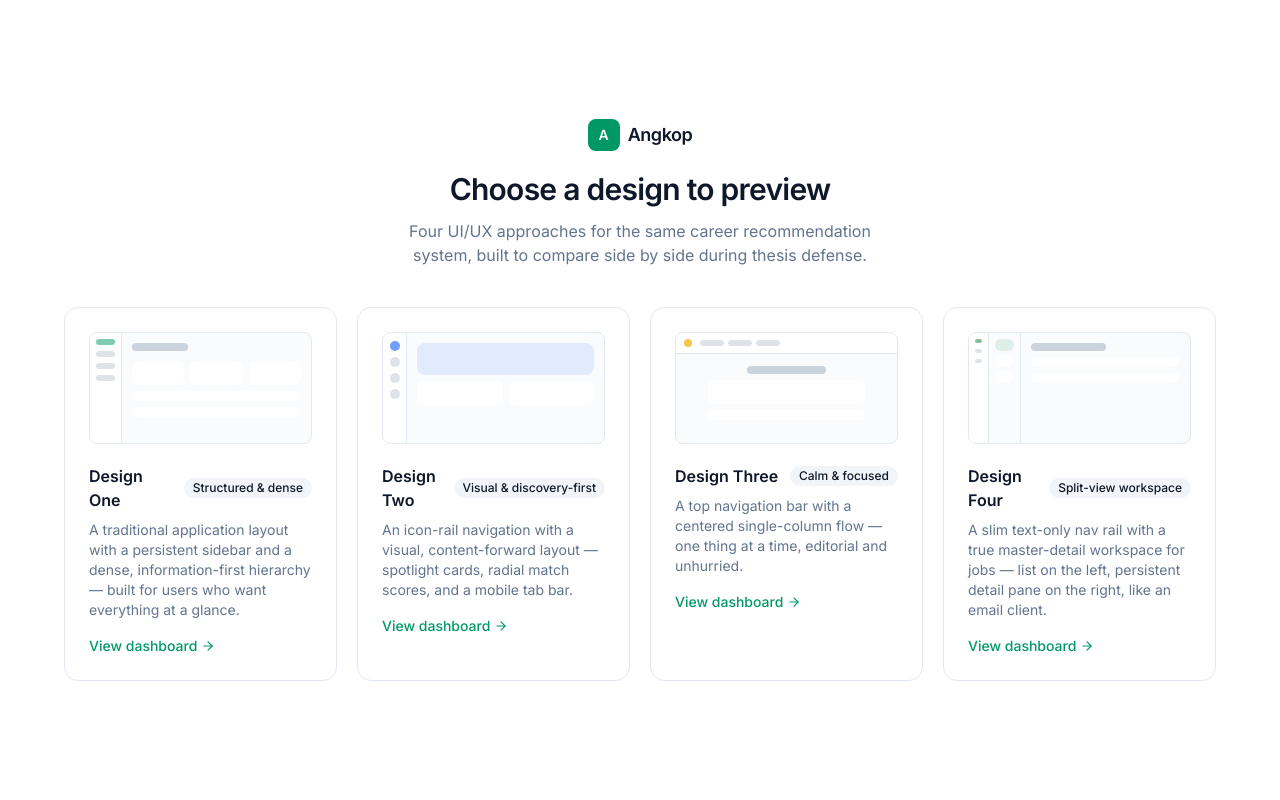
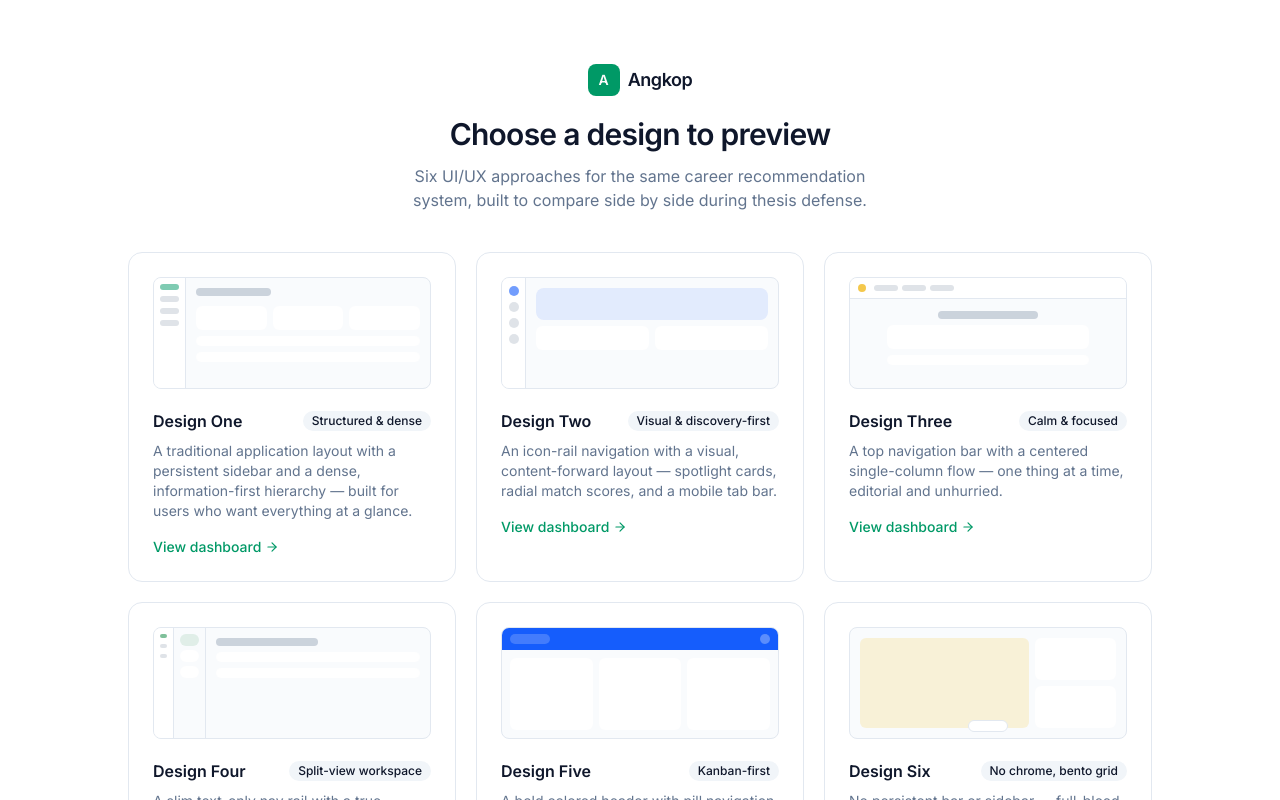
Before and after one commit to JPAVictoria/sandbox-designs, a Next.js app: page / in a window 1280 px wide. Shown: the top 800 px of the page. Built offline with nearby package versions, Linux system fonts and the light colour scheme.

Commit message:
feat: enable Design Five and Six on the selection landing page
Adds preview thumbnails for both (colored header + kanban columns for
Five, bento tiles + floating dock for Six) and switches the grid to
three columns to fit six designs cleanly.

```diff
--- a/app/(main)/page.js
+++ b/app/(main)/page.js
@@ -39,6 +39,22 @@ const designs = [
       "A slim text-only nav rail with a true master-detail workspace for jobs — list on the left, persistent detail pane on the right, like an email client.",
     available: true,
   },
+  {
+    slug: "design-five",
+    name: "Design Five",
+    tagline: "Kanban-first",
+    description:
+      "A bold colored header with pill navigation and a dark mode toggle. Applications is a real status-column board instead of a list.",
+    available: true,
+  },
+  {
+    slug: "design-six",
+    name: "Design Six",
+    tagline: "No chrome, bento grid",
+    description:
+      "No persistent bar or sidebar — full-bleed content with a floating dock for navigation, an asymmetric bento dashboard, and dark mode.",
+    available: true,
+  },
 ];
 
 export default function DesignSelectionPage() {
@@ -62,12 +78,12 @@ export default function DesignSelectionPage() {
           Choose a design to preview
         </h1>
         <p className="mt-3 text-sm text-balance text-muted-foreground sm:text-base">
-          Four UI/UX approaches for the same career recommendation system, built
+          Six UI/UX approaches for the same career recommendation system, built
           to compare side by side during thesis defense.
         </p>
       </motion.div>
 
-      <div className="grid w-full max-w-6xl gap-5 sm:grid-cols-2 lg:grid-cols-4">
+      <div className="grid w-full max-w-5xl gap-5 sm:grid-cols-2 lg:grid-cols-3">
         {designs.map((design, index) => (
           <DesignCard key={design.slug} design={design} index={index} />
         ))}
@@ -187,6 +203,7 @@ function DesignPreview({ slug }) {
     );
   }
 
+  if (slug === "design-four") {
     return (
       <div className="theme-forest flex h-28 overflow-hidden rounded-md border border-border bg-muted/40">
         <div className="flex w-5 flex-col gap-1.5 border-r border-border bg-background p-1.5">
@@ -207,3 +224,31 @@ function DesignPreview({ slug }) {
       </div>
     );
   }
+
+  if (slug === "design-five") {
+    return (
+      <div className="theme-blue flex h-28 flex-col overflow-hidden rounded-md border border-border bg-muted/40">
+        <div className="flex items-center gap-1 bg-primary px-2 py-1.5">
+          <div className="h-2.5 w-10 rounded-full bg-primary-foreground/20" />
+          <div className="ml-auto size-2.5 rounded-full bg-primary-foreground/30" />
+        </div>
+        <div className="flex flex-1 gap-1.5 p-2">
+          <div className="flex-1 rounded-sm bg-background" />
+          <div className="flex-1 rounded-sm bg-background" />
+          <div className="flex-1 rounded-sm bg-background" />
+        </div>
+      </div>
+    );
+  }
+
+  return (
+    <div className="theme-yellow relative flex h-28 flex-col gap-1.5 overflow-hidden rounded-md border border-border bg-muted/40 p-2.5">
+      <div className="grid flex-1 grid-cols-3 gap-1.5">
+        <div className="col-span-2 row-span-2 rounded-sm bg-primary/15" />
+        <div className="rounded-sm bg-background" />
+        <div className="rounded-sm bg-background" />
+      </div>
+      <div className="absolute bottom-1.5 left-1/2 h-3 w-10 -translate-x-1/2 rounded-full border border-border bg-card" />
+    </div>
+  );
+}
```
Lines whose indentation alone changed are shown as unchanged.
